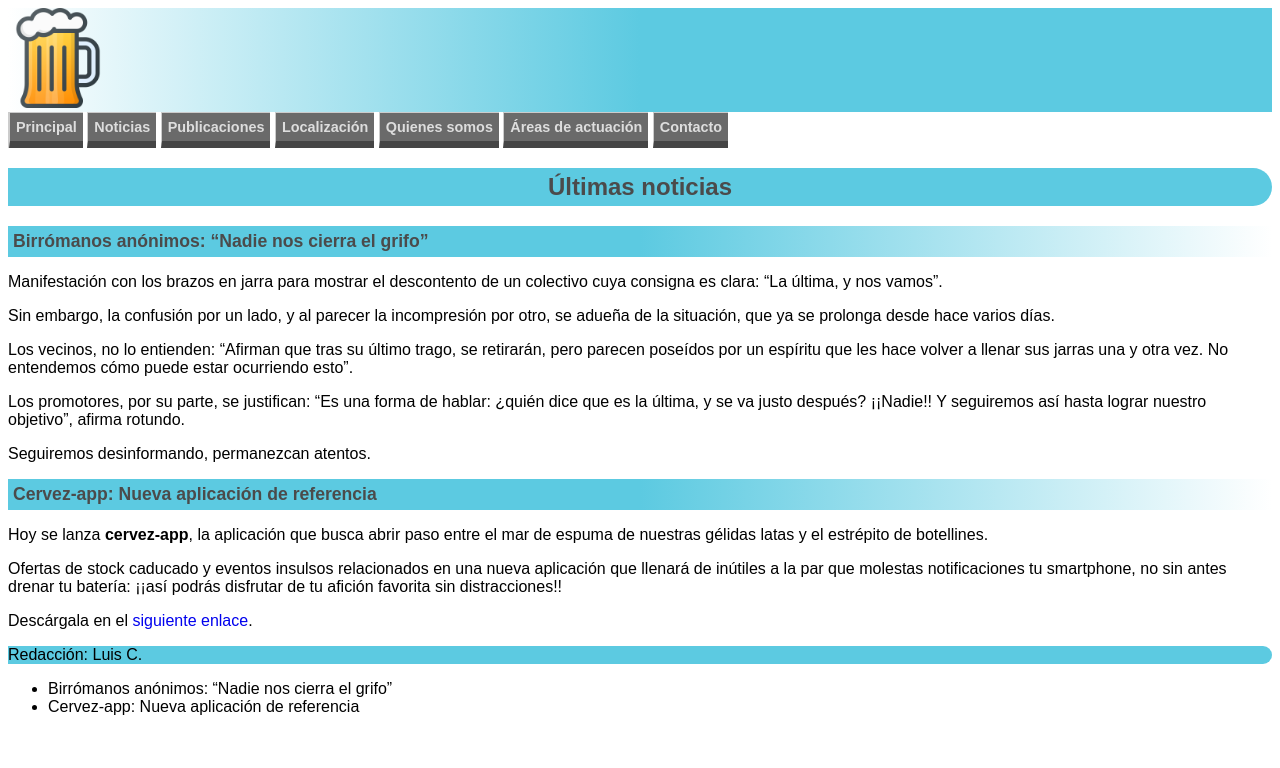
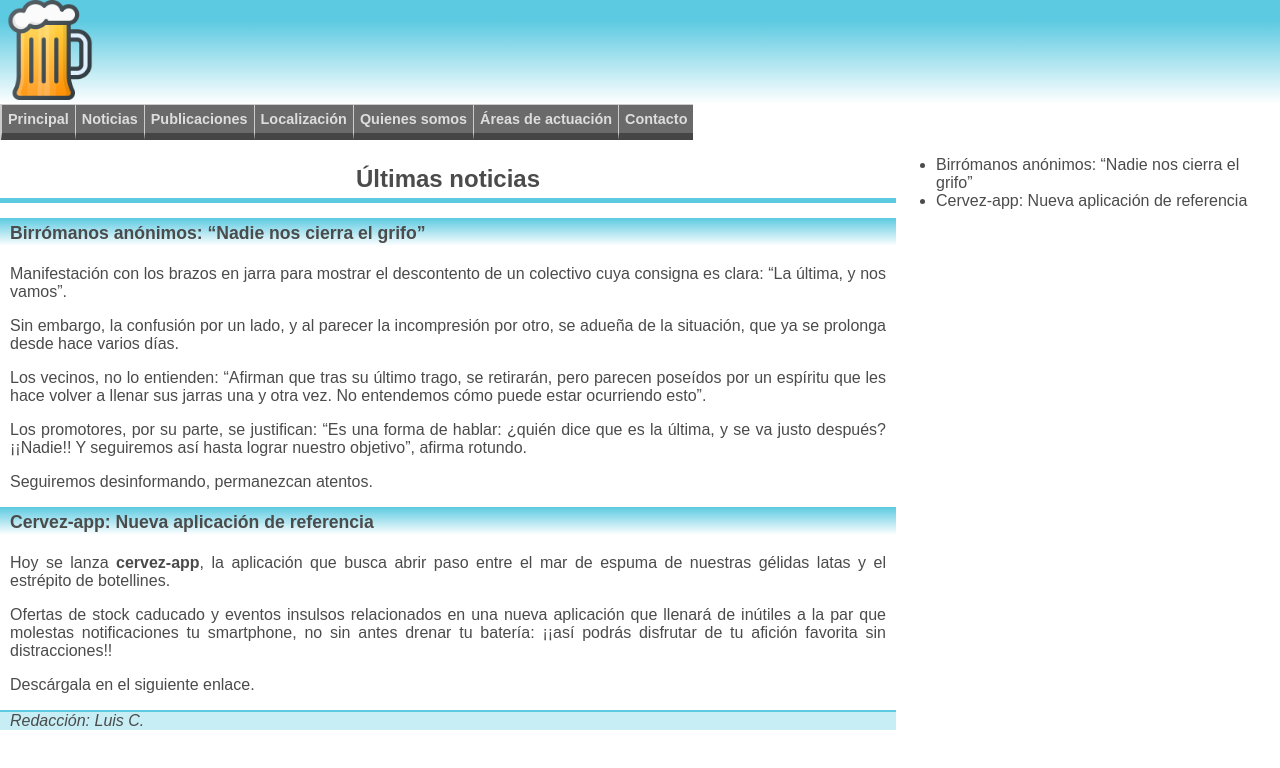
Before and after one commit to DeiMoS-es/LMActividad1, a plain HTML site: page Noticias.html in a window 1280 px wide. Drawn offline with Linux system fonts and the light colour scheme.

Commit message:
Cambio estilos y aside a la derecha

```diff
--- a/Noticias.html
+++ b/Noticias.html
@@ -56,7 +56,7 @@
                 </p>
             </article>
             <footer>
-                <p>Redacción: Luis C.</p>
+                <p id="pie_seccion">Redacción: Luis C.</p>
             </footer>
         </section>
         <aside>
--- a/css/styleNews.css
+++ b/css/styleNews.css
@@ -1,38 +1,80 @@
 * {
-    font-family: sans-serif;
+    font-family: Arial, Helvetica, sans-serif;
+    color: rgb(75, 75, 75);
+}
+
+body {
+    margin: 0;
+    padding: 0;
 }
 
 header {
+    margin: 0;
+    padding: 0;
     min-height: 10%;
     max-height: 20%;
     object-fit: fill;
-    background: linear-gradient(to left, #5ccae1 50%, white);
+    background: linear-gradient(to bottom, #5ccae1 20%, white);
 }
 
-section header, footer {
-    background: #5ccae1;
-    border-radius: 0px 30px 30px 0px;
+section {
+    float: left;
+    width: 70%;
+}
+
+section header {
+    /*background: #5ccae1;
+    border-radius: 0px 30px 30px 0px;*/
+    background: none;
+    border-bottom-style: solid;
+    border-width: 5px;
+    border-color: #5ccae1;
     font-size: 1em;
     text-align: center;
 }
 
 section footer {
+    background-color:#5ccbe157;
+    border-top-style: solid;
+    border-width: 2px;
+    border-color: #5ccae1;
+    font-size: 1em;
     text-align: start;
+    padding: 0 0 1% inherit;
 }
 
+article p {
+    text-align: justify;
+}
+
+#pie_seccion {
+    font-style: italic;
+    margin: 0% auto 1%;
+}
+
+aside {
+    float: right;
+    width: 30%;
+}
+
+h1, h2, p {
+    padding-left: 10px;
+    padding-right: 10px;
+}
 h1 {
     padding: 5px;
+    margin-bottom: 0;
 }
 
 h2 {
-    background: linear-gradient(to right, #5ccae1 50%, white);
+    background: linear-gradient(to bottom, #5ccae1, white 90%);
+    padding: 5px 5px 5px 10px;
     font-size: 1.1em;
-    padding: 5px;
 }
 
-h1, h2 {
+/*h1, h2 {
     color: rgb(75, 75, 75);
-}
+}*/
 
 .bold {
     font-weight: bold;
@@ -64,6 +106,7 @@ a:hover {
 }
 
 nav ul {
+    display: flex;
     list-style: none;
     margin: 0px;
     padding: 0px;
@@ -72,18 +115,18 @@ nav ul {
     border-left-color: #CCC;
 }
 nav ul li {
-    display: inline-flex;
+    /*display: inline-flex;*/
     flex-direction: row;
     flex-wrap: wrap;
     align-items: stretch;
     box-sizing: border-box;
+    white-space: nowrap;
 }
 li a {
     /*width: 10%;
     height: max-content;*/
     color: #DDD;
     text-align: center;
-    font-family: Arial, Helvetica, sans-serif;
     font-weight: bold;
     text-decoration: none;
     font-size: 0.9em;
```
Also changed, not shown: img/arms_akimbo_beer.webp (added), img/beerapp.jpg (added).
